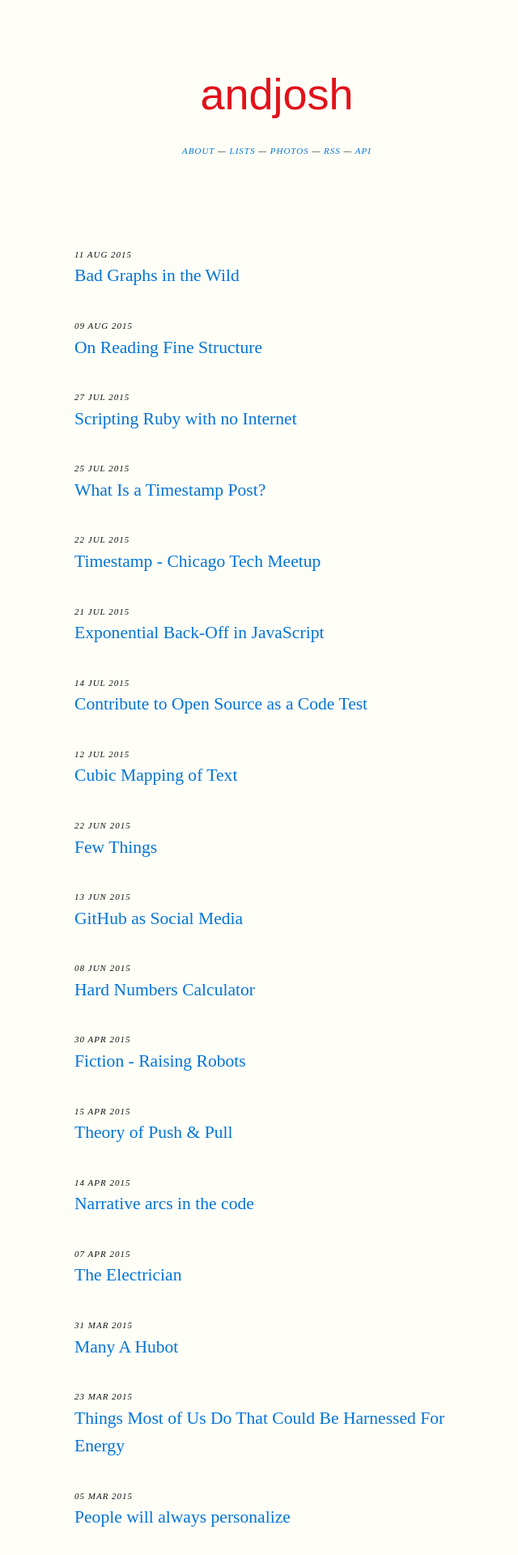
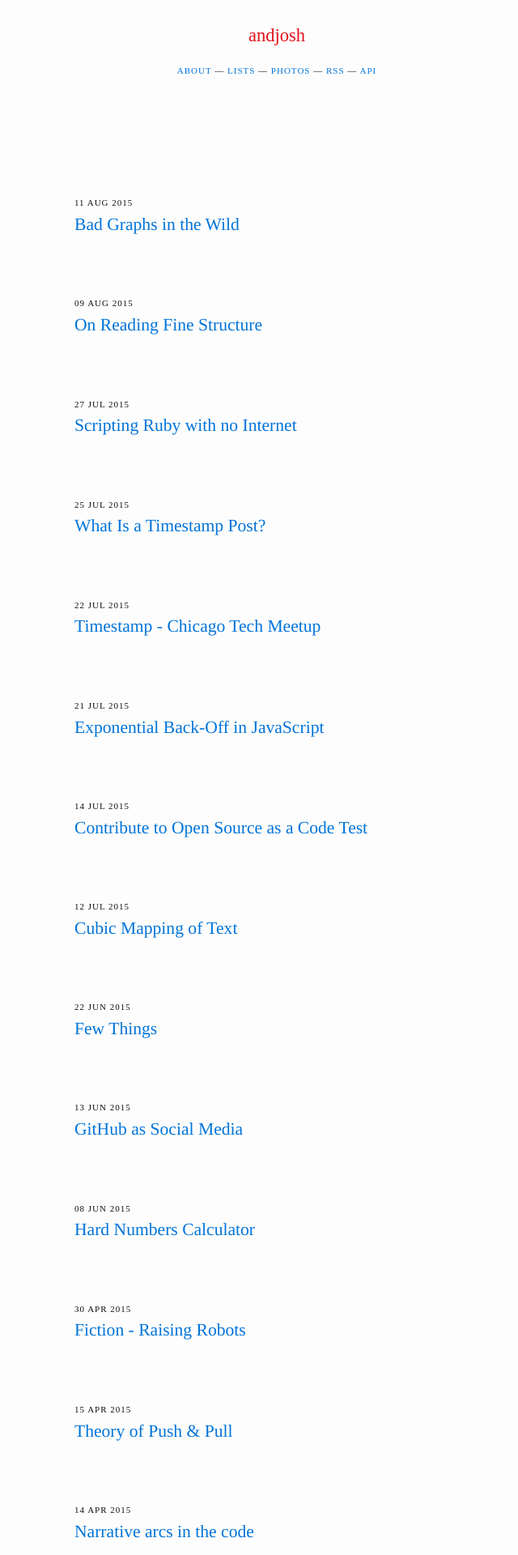
Before and after one commit to joshbeckman/andjosh.github.io, a Jekyll site: the page built from index.html, in a window 1280 px wide. Shown: the top 1920 px of the page at 81% size, without its empty margins (298-938 px from the left). Built offline with Jekyll 4.4.1, drawn with Linux system fonts in a browser that asks for light colours; Markdown is read by kramdown in place of the engine named in the settings.

Commit message:
New styling with smaller titles, white background, masthead

```diff
--- a/_layouts/list.html
+++ b/_layouts/list.html
@@ -4,6 +4,10 @@
 <style>
 .markdown-body {
     max-width: initial;
+}
+.markdown-body .site-title{
+    text-align: left;
+    font-size: 3rem;
 }
 .site-title em {
     font-style: italic;
@@ -63,7 +67,7 @@
     <em>{{ page.title }}</em> <a href="/" rel="home" title="{{ site.title }}">{{ site.title }}</a>
 </h2>
 <p class="meta">
-    <a href="/lists">See More Lists</a>
+    <a href="/lists">&larr; See More Lists</a>
 </p>
 <img src="http://sounds.andjosh.com/record?id=andjosh&tone=329.63" style="display:none" alt="sounds"/>
 <script>
--- a/_layouts/page.html
+++ b/_layouts/page.html
@@ -2,7 +2,7 @@
 layout: default
 ---
 
-<h1 class="no-bottom"><a href="{{ page.url }}">{{ page.title }}</a></h1>
+<h1 class="site-title"><a href="{{ page.url }}">{{ page.title }}</a></h1>
 <div class="about">
     <a href="/about" title="About Josh" rel="about">About</a>
     &mdash;
--- a/index.html
+++ b/index.html
@@ -2,14 +2,6 @@
 layout: default
 title: Josh Beckman
 ---
-<style>
-.site-title,.about {
-    text-align: center;
-}
-.about {
-    margin-bottom: 10em;
-}
-</style>
 <h1 class="site-title">
     <a href="/" title="{{ site.title }}">{{ site.title }}</a>
 </h1>
```
Also changed, not shown: _layouts/post.html (+16 -16 lines), about.md (+0 -3 lines), css/screen.min.css.
